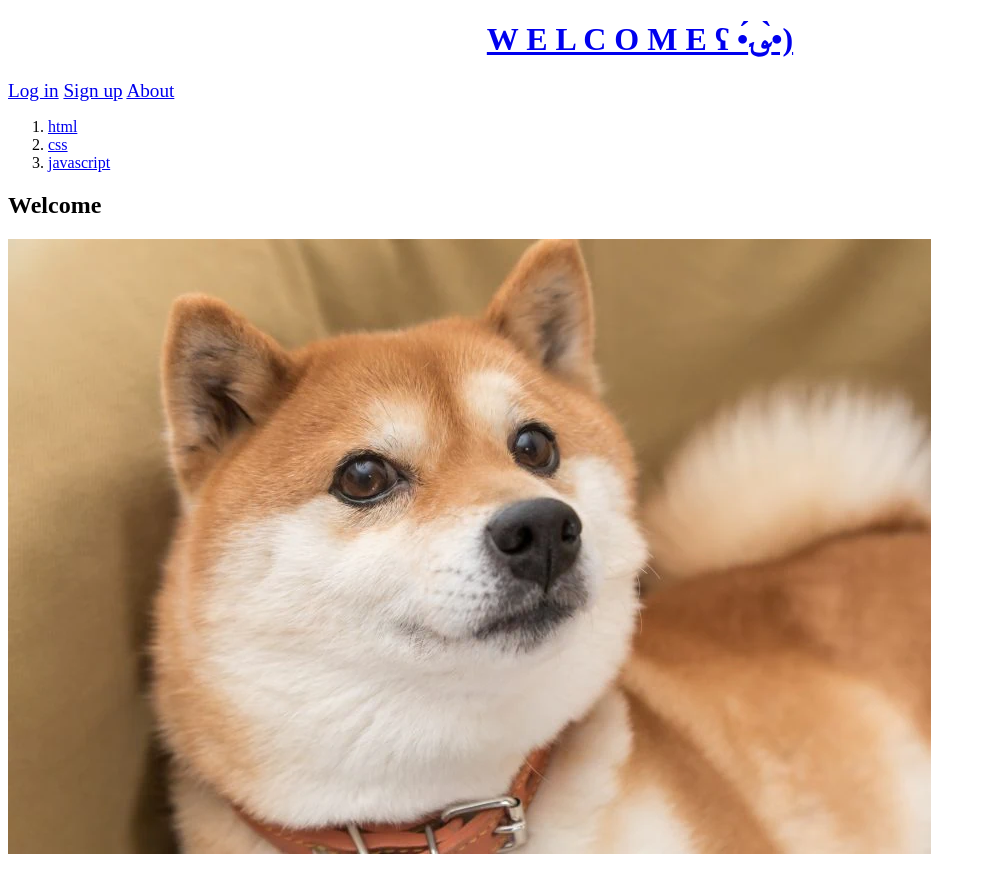
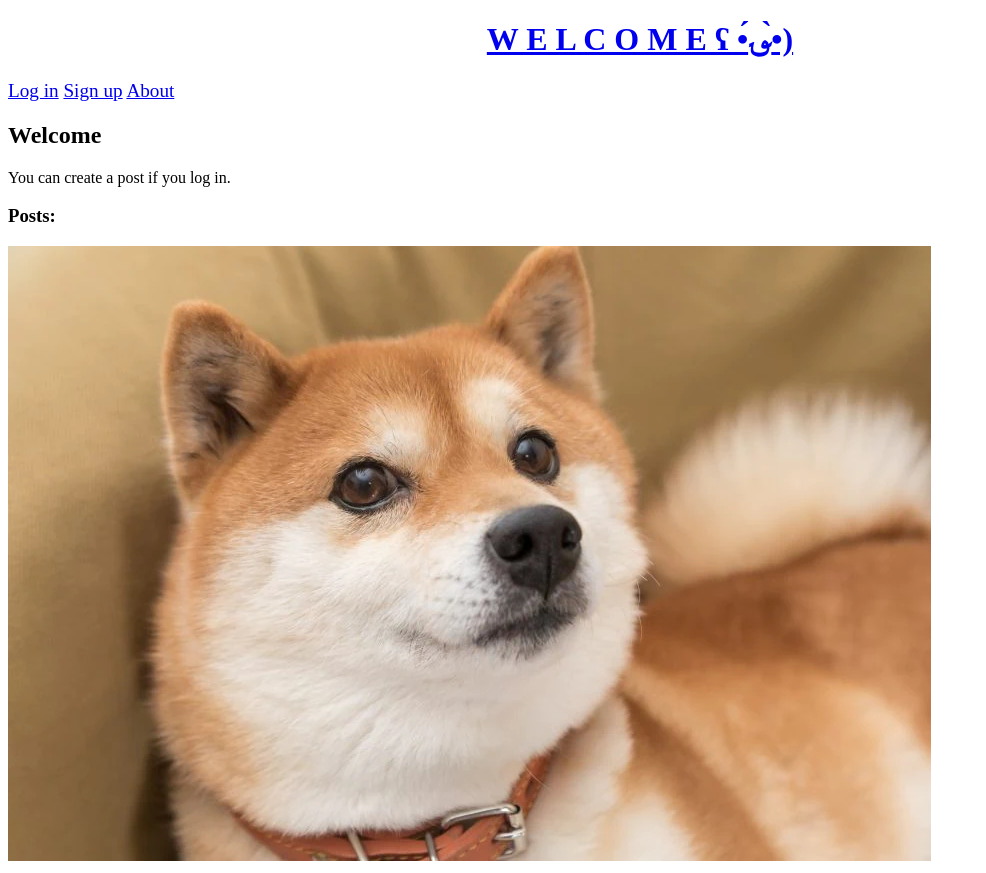
Before and after one commit to hungikim/hk-kb-website, a Flask app: page / in a window 1280 px wide. Shown: the whole page, without its empty margins (0-986 px from the left). Run offline with Flask 2, Linux system fonts and the light colour scheme; data comes from the database, SQL or seed files in the repository.

Commit message:
added creating / displaying posts feature

```diff
--- a/website/auth.py
+++ b/website/auth.py
@@ -14,7 +14,6 @@ def sign_up():
       user_name = request.form.get('user_name')
       user_pw = request.form.get('user_pw')
       user_pw_confirm = request.form.get('user_pw_confirm')
-      print(user_email + user_name + user_pw + user_pw_confirm)
 
       # Check if the email already exists
       user = User.query.filter_by(email=user_email).first()
@@ -54,5 +53,5 @@ def log_in():
 @login_required
 def log_out():
    logout_user()
-   flash('You are not logged out.', category='success')
+   flash('You are now logged out.', category='success')
    return redirect(url_for('views.home'))
--- a/website/models.py
+++ b/website/models.py
@@ -8,10 +8,10 @@ class User(db.Model, UserMixin):
    email = db.Column(db.String(50), unique=True)
    name = db.Column(db.String(50))
    password = db.Column(db.String(30))
-   notes = db.relationship('Post')
+   posts = db.relationship('Post', backref='author', lazy=True)
 
 class Post(db.Model):
    id = db.Column(db.Integer, primary_key=True)
-   data = db.Column(db.String(5000))
+   text = db.Column(db.String(5000))
    date = db.Column(db.DateTime(timezone=True), default=func.now()) # TODO: Display time in EST no matter where the user is loated?
    user_id = db.Column(db.Integer, db.ForeignKey('user.id'))
--- a/website/templates/home.html
+++ b/website/templates/home.html
@@ -7,7 +7,39 @@
 <li><a href="/read/{{ topic['id'] }}/">{{ topic["title"] }}</a></li>
 {% endfor %}
 </ol>
-<h2>Welcome {% if current_user.is_authenticated %}, current_user.name {% endif %} </h2>
+<h2>Welcome{% if current_user.is_authenticated %}, {{current_user.name}} {% endif %} </h2>
+
+{# Create Post (Only if Logged in) #}
+<div>
+{% if current_user.is_authenticated %}
+<form method="POST">
+    <label><textarea name="post" id="post" required></textarea></label>
+    <div>
+        <button align="right" type="submit">Post</button>
+    </div>
+</form>
+{% else %}
+<p>You can create a post if you log in.</p>
+{% endif %}
+</div>
+
+{# Display User's Post #}
+<div>
+<h3>Posts:</h3>
+{% if current_user.posts != None %}
+<ul>
+    {% for post in current_user.posts %}
+    <li>
+        {{ post.text }}
+        {{ post.date }}
+        {{ post.author.name }}
+    </li>
+    {% endfor %}
+</ul>
+{% else %}
+<h4>No posts to display</h4>
+{% endif %}
+</div>
 
 <img src="{{url_for('static', filename='shiba.jpg')}}" alt="shiba inu">
 {% endblock %}
--- a/website/templates/log_in.html
+++ b/website/templates/log_in.html
@@ -1,7 +1,7 @@
 {% extends 'base.html' %}
 {% block title %}LOG IN{% endblock %}
 {% block content %}
-<form action = "{{url_for('auth.log_in')}}" method = "POST">
+<form method = "POST">
    <h3>Log In</h3>
    <label>
       Email: <input type = "text" id = "user_email" name = "user_email"><br>
@@ -9,6 +9,6 @@
    <label>
       Password: <input type = "password" id = "user_pw" name = "user_pw"><br>
    </label>
-   <input type = "submit" value = "submit"><br>
+   <input type = "submit" value = "Log in"><br>
 </form>
 {% endblock %}
--- a/website/templates/sign_up.html
+++ b/website/templates/sign_up.html
@@ -1,7 +1,7 @@
 {% extends 'base.html' %}
 {% block title %}SIGN UP{% endblock %}
 {% block content %}
-<form action = "{{url_for('auth.sign_up')}}" method = "POST">
+<form method = "POST">
    <h3>Sign Up</h3>
    <label>
       Email: <input type="text" id="user_email" name="user_email" minlength="3" maxlength="50" required autofocus><br>
--- a/website/views.py
+++ b/website/views.py
@@ -1,20 +1,24 @@
-from flask import Blueprint, render_template
-from flask_login import login_required, current_user
+from flask import Blueprint, render_template, request, flash
+from flask_login import current_user
+from .models import Post
+from . import db
 
 views = Blueprint('views', __name__)
 
-#
-topics = [ # type: List of Dictionaries
-      {'id':1, 'title': 'html', 'body': 'html is....'},
-      {'id':2, 'title': 'css', 'body': 'css is....'},
-      {'id':3, 'title': 'javascript', 'body': 'javascript is....'}
-]
-#
+# Root Page
+@views.route('/', methods = ['GET', 'POST'])
+def home():
+   if request.method == 'POST':
+      print("posting..")
+      post = request.form.get('post')
+      new_post = Post(text=post, user_id=current_user.id)
+      db.session.add(new_post)
+      db.session.commit()
+      flash('Your post has been created', category='success')
 
-# Root Page
-@views.route('/')
-def home():
-    return render_template('home.html', topics = topics)
+   posts = Post.query.all()
+
+   return render_template('home.html', posts=posts)
 
 @views.route('/about/')
 def about():
```
Also changed, not shown: instance/database.db.
